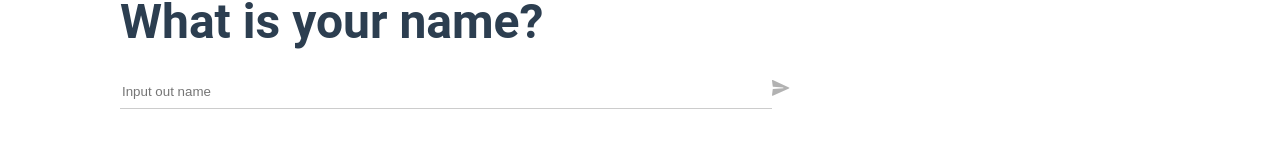
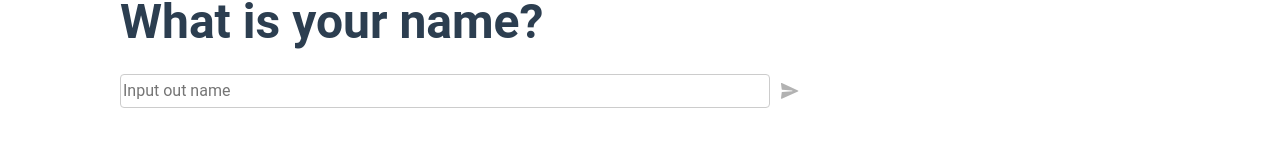
Before and after one commit to permesilo/a4-allex-front, a Vue app: page / in a window 1280 px wide. Shown: the part 230-378 px from the top of the page. Built offline with nearby package versions, Linux system fonts and the light colour scheme.

Commit message:
feat: InputBox border 옵션 추가

```diff
--- a/src/components/InputBox.vue
+++ b/src/components/InputBox.vue
@@ -1,76 +1,146 @@
 <template>
-  <div class="input-box">
+  <div class="container-col">
+    <div class="container-row">
+      <div
+        class="container-row input-box"
+        :class="{
+          'input-box__input--focused': isFocus,
+          'input-box__input--error': isError,
+          'input-box__input--border': delBorder,
+        }"
+      >
         <input
           v-model="name"
           class="input-box__input--normal"
-      :class="{'input-box__input--focused':isActive, 'input-box__input--error':isError}"
           placeholder="Input out name"
-      @focus="focusCheck"
+          @focusin="focus(true)"
+          @focusout="focus(false)"
         />
-    <img v-if="isActive" class="input-box__img" src="../assets/vector.svg" alt="none">
-    <img v-else class="input-box__img" src="../assets/disabled_vector.svg" alt="none">
+        <DeleteIcon v-show="isText" class="input-box__delete" @click. native="delName"></DeleteIcon>
+      </div>
+      <SendHovIcon v-if="canSend" class="input-box__send"/>
+      <SendNorIcon v-else class="input-box__send"/>
+    </div>
     <div v-if="isError" class="input-box__error-message">error message</div>
   </div>
 </template>
 
 <script>
+import SendNorIcon from '@/components/icon/SendNorIcon.vue';
+import SendHovIcon from '@/components/icon/SendHovIcon.vue';
+import DeleteIcon from '@/components/icon/DeleteIcon.vue';
+
 export default {
-  // eslint-disable-next-line vue/multi-word-component-names
   name: 'InputBox',
+  components:{
+    SendNorIcon, SendHovIcon,DeleteIcon
+  },
   props: {
+    noUseBorder: {
+      type: Boolean,
+      default: false,
     },
-  data(){
-    return{
-      isActive:false,
-      isError:false,
-      name:""
+  },
+  data() {
+    return {
+      name: '',
+      isFocus: false,
+      isText: false,
+      canSend: false,
+      isError: false,
+
+      delBorder:this.noUseBorder // props에서 받은 데이터를 사용가능하도록 받아준다.
+    };
+  },
+  watch: {
+    name() {
+      // 글자수에 따른 액션
+      if (this.name.length === 0) {
+        this.isText = false;
+        this.canSend = false;
+        this.isError = false;
+        return;
+      }
+      this.isText = true;
+
+      // 특수문자 체크
+      const reg = /^[a-z|A-Z]*$/;
+      if (!reg.test(this.name)) {
+        // 특수문자 들어간 경우
+        this.isError = true;
+        this.canSend = false;
+      } else {
+        this.isError = false;
+        this.canSend = true;
+        this.isFocus = true;
       }
     },
-  watch:{
-    name() {
-      const reg = /^[a-z|A-Z]*$/;
-      if (!reg.test(this.name)) { // 특수문자 들어간 경우
-        this.isError=true;
-        this.isActive=false;
+  },
+  methods: {
+    focus(isIn) {
+      if (isIn) {// 포커스시도
+        if (!this.isError) {
+          this.isFocus = true;
         }
-      else{
-        this.isError=false;
-        this.isActive=true;
-      }
+      } else {// 포커스 아웃시도
+        this.isFocus = false;
       }
     },
-  methods:{
-    focusCheck(){
-      if(this.isError){
-        // 문제 있으므로 focus 작용안함
+    delName() {
+      this.name = '';
+      this.canSend = false;
+    },
+  }};
+</script>
+
+<style scoped lang="scss">
+.container-row {
+  display: flex;
+  flex-direction: row;
+  align-items: center;
 }
-      else{
-        this.isActive=true;
-      }
-    }
+.container-col {
+  display: flex;
+  flex-direction: column;
 }
 
-};
-</script>
+input {
+  font-family: Roboto;
+  font-size: 16px;
+  font-weight: 400;
+  line-height: 24px;
+  letter-spacing: 0em;
+  text-align: left;
 
-<!-- Add "scoped" attribute to limit CSS to this component only -->
-<style lang="scss">
-.container {
-  height: 40px ;
+  width: 648px;
+  border: none;
+  outline: none;
 }
-input{  width: 648px;
+.input-box {
+  width: 648px;
   height: 32px;
-  border: none;
-  border-bottom: 1px solid #CCCCCC;
+  border: 1px solid;
+  border-color: #cccccc;
+  border-radius: 4px;
+
+
+  &__input--border {
+    //border: 1px solid #CCCCCC;
+    //border: 1px solid;
+    border-left-width: 0px;
+    border-right-width: 0px;
+    border-top-width: 0px;
+    border-radius: 0px;
+
   }
-.input-box{
-  &__input--focused{
-    border-bottom: 1px solid #2A82F0;
+
+  &__input--focused {
+    border-color: #2a82f0;
   }
-  &__input--error{
-    border-bottom: 1px solid #D15050;
+  &__input--error {
+    border-color: #d15050;
   }
-  &__error-message{
+  &__error-message {
     font-family: Roboto;
     font-size: 12px;
     font-weight: 400;
@@ -78,11 +148,15 @@ input{  width: 648px;
     letter-spacing: 0em;
     text-align: left;
 
-    color: #D15050;
+    color: #d15050;
   }
-  &__img{
-
+  &__delete {
+    width: 20px;
+    height: 20px;
+    padding-right: 5px;
+  }
+  &__send {
+    padding-left: 11px;
   }
 }
-
 </style>
```
Lines whose indentation alone changed are shown as unchanged.
